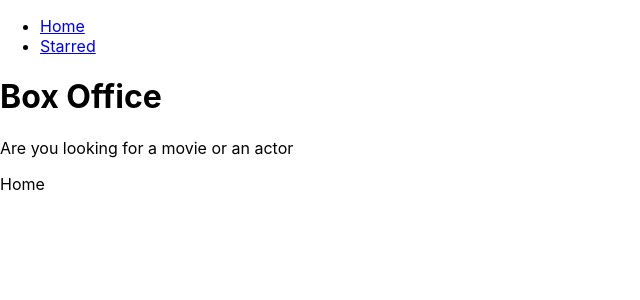
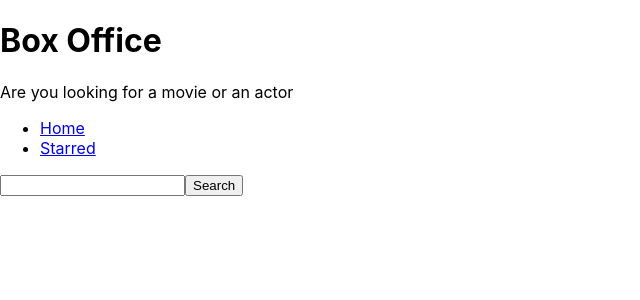
Before and after one commit to Tanya1502/box-office-app, a React (Create React App) app: page / in a window 1280 px wide. Shown: the top 300 px of the page, without its empty margins (0-640 px from the left). Built offline with nearby package versions, Linux system fonts and the light colour scheme.

Commit message:
added textbox for searching, search for shows on button click

```diff
--- a/src/components/MainLayout.jsx
+++ b/src/components/MainLayout.jsx
@@ -5,8 +5,9 @@
 const MainLayout = () => {
   return (
     <div>
+      <AppTitle />
       <Navs />
-      <AppTitle />
+
       <Outlet />
     </div>
   );
--- a/src/pages/Home.jsx
+++ b/src/pages/Home.jsx
@@ -1,7 +1,31 @@
-// import { Link } from 'react-router-dom';
+import { useState } from 'react';
 
 const Home = () => {
-  return <div>Home</div>;
+  const [searchStr, setSearchStr] = useState('');
+
+  const onSearchInputChange = ev => {
+    setSearchStr(ev.target.value);
+  };
+
+  const onSearch = async ev => {
+    ev.preventDefault();
+
+    const response = await fetch(
+      `https://api.tvmaze.com/search/shows?q=${searchStr}`
+    );
+    const body = await response.json();
+    console.log(body);
+  };
+
+  return (
+    <div>
+      <form onSubmit={onSearch}>
+        <input type="text" value={searchStr} onChange={onSearchInputChange} />
+
+        <button type="submit">Search</button>
+      </form>
+    </div>
+  );
 };
 
 export default Home;
```
